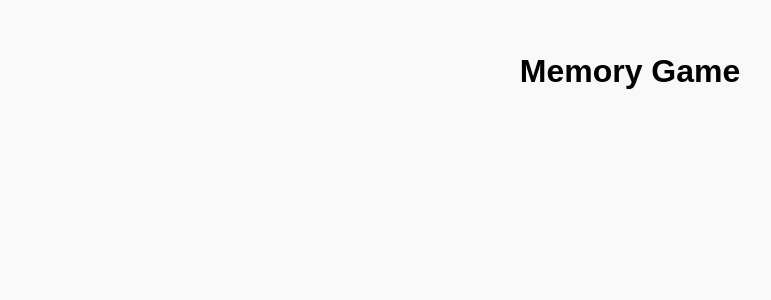
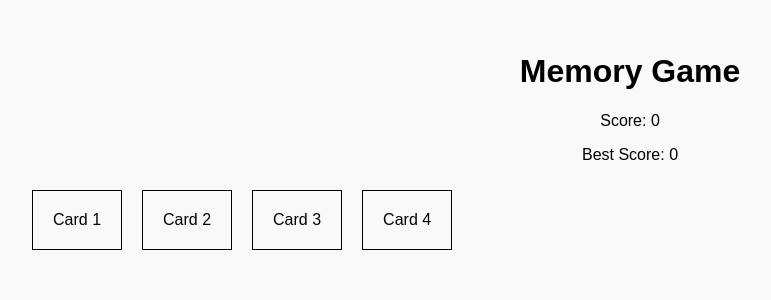
Before and after one commit to nerdynischal/odin-js-react-memory-game, a React (Vite) app: page / in a window 1280 px wide. Shown: the top 300 px of the page, without its empty margins (10-781 px from the left). Built offline with nearby package versions, Linux system fonts and the light colour scheme.

Commit message:
Add game logic with dummy data

```diff
--- a/src/App.jsx
+++ b/src/App.jsx
@@ -1,9 +1,53 @@
+import { useState } from "react";
+import Scoreboard from "./components/Scoreboard";
+import Card from "./components/Card";
 import "./App.css";
 
+function shuffleArray(array) {
+  return [...array]
+    .map((value) => ({ value, sort: Math.random() }))
+    .sort((a, b) => a.sort - b.sort)
+    .map(({ value }) => value);
+}
+
+const dummyCards = [
+  { id: 1, name: "Card 1" },
+  { id: 2, name: "Card 2" },
+  { id: 3, name: "Card 3" },
+  { id: 4, name: "Card 4" },
+];
+
 function App() {
+  const [score, setScore] = useState(0);
+  const [bestScore, setBestScore] = useState(0);
+  const [cards, setCards] = useState(dummyCards);
+  const [clicked, setClicked] = useState([]);
+
+  const handleCardClick = (id) => {
+    if (clicked.includes(id)) {
+      // Reset score
+      setScore(0);
+      setClicked([]);
+    } else {
+      const newScore = score + 1;
+      setScore(newScore);
+      if (newScore > bestScore) setBestScore(newScore);
+      setClicked([...clicked, id]);
+    }
+
+    // Shuffle after each click
+    setCards(shuffleArray(cards));
+  };
+
   return (
     <div>
       <h1>Memory Game</h1>
+      <Scoreboard score={score} bestScore={bestScore} />
+      <div style={{ display: "flex" }}>
+        {cards.map((card) => (
+          <Card key={card.id} card={card} onClick={handleCardClick} />
+        ))}
+      </div>
     </div>
   );
 }
--- a/src/components/Card.jsx
+++ b/src/components/Card.jsx
@@ -0,0 +1,18 @@
+function Card({ card, onClick }) {
+  return (
+    <div
+      className="card"
+      onClick={() => onClick(card.id)}
+      style={{
+        border: "1px solid black",
+        padding: "20px",
+        margin: "10px",
+        cursor: "pointer",
+      }}
+    >
+      {card.name}
+    </div>
+  );
+}
+
+export default Card;
--- a/src/components/Scoreboard.jsx
+++ b/src/components/Scoreboard.jsx
@@ -0,0 +1,11 @@
+// src/components/Scoreboard.jsx
+function Scoreboard({ score, bestScore }) {
+  return (
+    <div className="scoreboard">
+      <p>Score: {score}</p>
+      <p>Best Score: {bestScore}</p>
+    </div>
+  );
+}
+
+export default Scoreboard;
```
